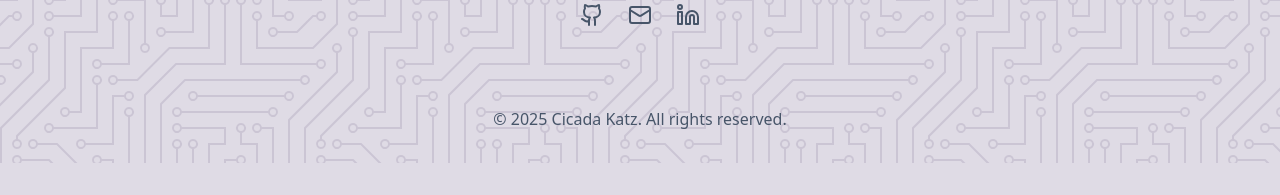
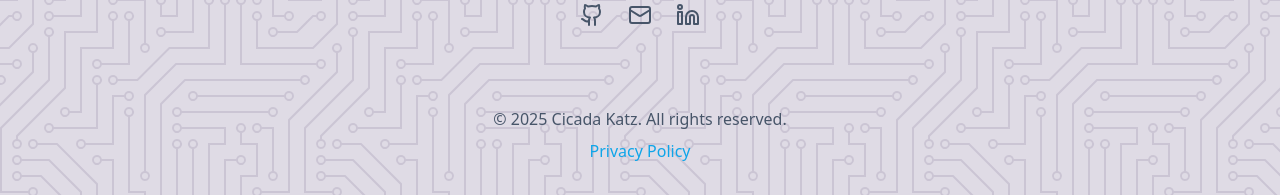
Before and after one commit to CicadaKatz/Portfolio, a React (Vite) app: page / in a window 1280 px wide. Shown: the part 3361-3556 px from the top of the page. Before the commit the page ends 3524 px from the top, so only its background shows below. Built offline with nearby package versions, Linux system fonts and the light colour scheme.

Commit message:
Added privacy policy url for unsubly.

```diff
--- a/src/Footer.tsx
+++ b/src/Footer.tsx
@@ -7,6 +7,8 @@ const itemFadeInUpVariants = {
 };
 
 function Footer() {
+  const privacyPolicyUrl = "https://unsubly-privacy-policy.cicadakatz.space/"; // Your privacy policy URL
+
   return (
     <motion.footer
       className="py-8"
@@ -17,6 +19,16 @@ function Footer() {
     >
       <div className="container text-center text-slate-600 dark:text-gray-300">
         <p>&copy; {new Date().getFullYear()} Cicada Katz. All rights reserved.</p>
+        <p className="mt-2"> {/* Added margin-top for spacing */}
+          <a
+            href={privacyPolicyUrl}
+            target="_blank" // Opens the link in a new tab
+            rel="noopener noreferrer" // Security best practice for target="_blank"
+            className="hover:underline text-primary dark:text-sky-400" // Added some basic styling, adjust as needed
+          >
+            Privacy Policy
+          </a>
+        </p>
       </div>
     </motion.footer>
   );
```
